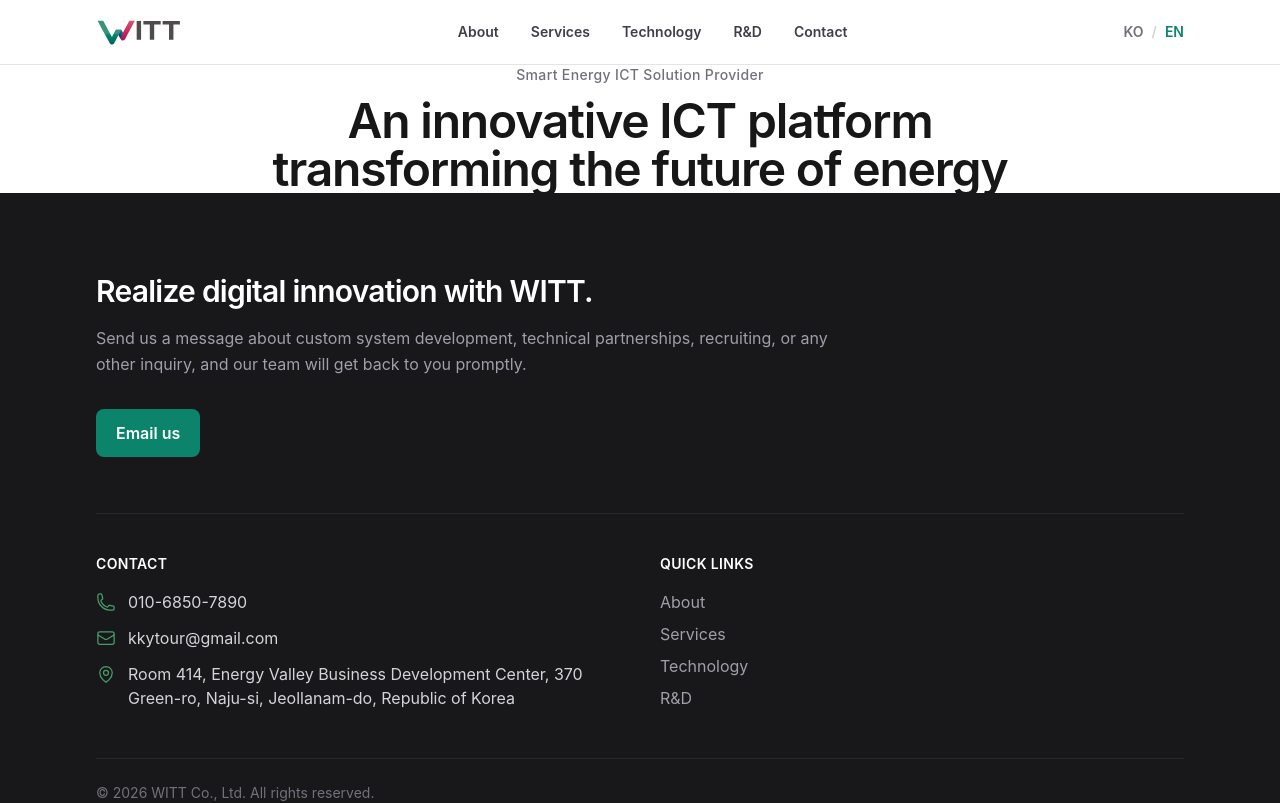
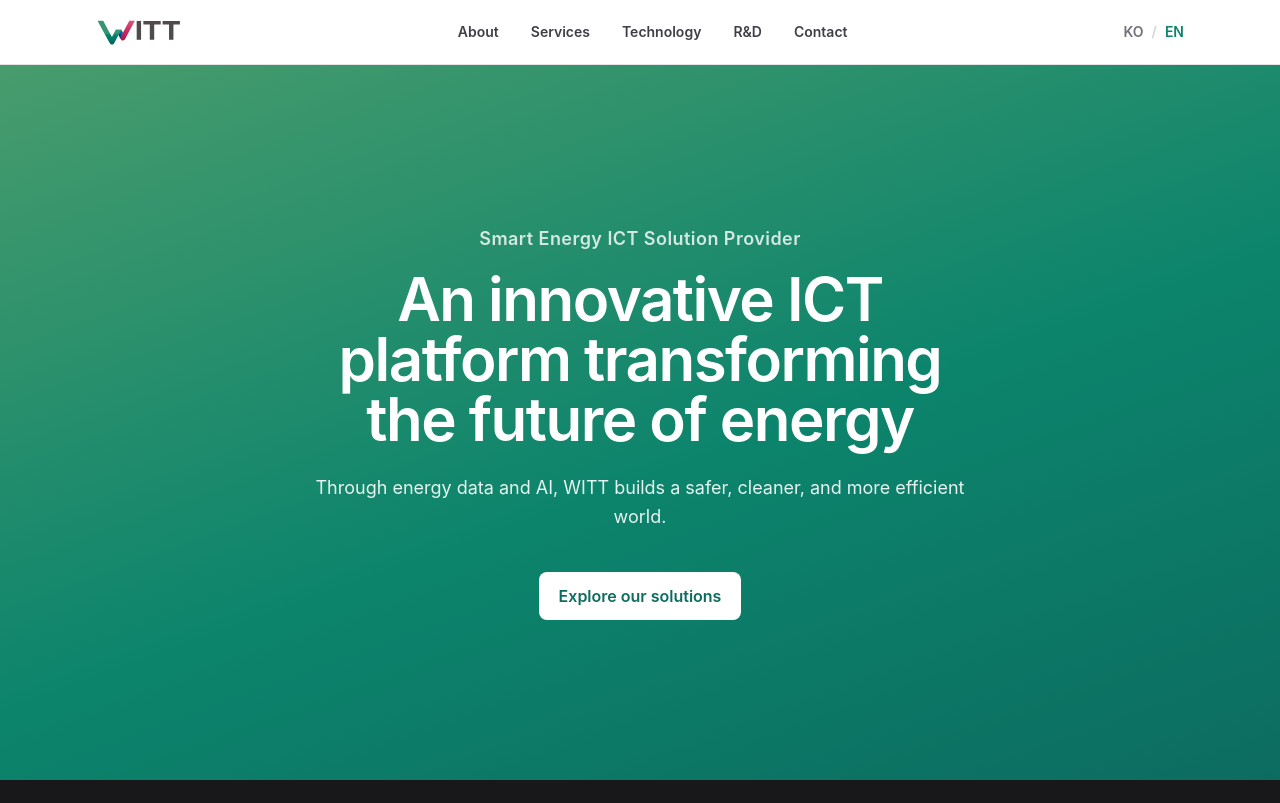
Before and after one commit to witt-company/witt-homepage, a Next.js app: page /en in a window 1280 px wide. Shown: the top 803 px of the page. Built offline with nearby package versions, Linux system fonts and the light colour scheme; a web font is replaced by a local one.

Commit message:
feat: add hero section

```diff
--- a/src/app/[locale]/layout.tsx
+++ b/src/app/[locale]/layout.tsx
@@ -1,5 +1,5 @@
-import { Footer } from "@/components/ui/Footer";
-import { Header } from "@/components/ui/Header";
+import { Footer } from "@/components/layout/Footer";
+import { Header } from "@/components/layout/Header";
 import { hasLocale, locales } from "@/i18n/config";
 import { getDictionary } from "@/i18n/dictionaries";
 import { siteConfig } from "@/lib/site";
--- a/src/app/[locale]/page.tsx
+++ b/src/app/[locale]/page.tsx
@@ -1,5 +1,6 @@
 import { notFound } from "next/navigation";
 
+import { Hero } from "@/components/sections/Hero";
 import { hasLocale } from "@/i18n/config";
 import { getDictionary } from "@/i18n/dictionaries";
 
@@ -13,13 +14,8 @@
   const dict = await getDictionary(locale);
 
   return (
-    <main className="flex flex-1 flex-col items-center justify-center px-6 text-center">
-      <p className="text-sm font-medium tracking-wide text-zinc-500">
-        {dict.hero.eyebrow}
-      </p>
-      <h1 className="mt-3 text-4xl font-semibold tracking-tight sm:text-5xl">
-        {dict.hero.title}
-      </h1>
+    <main className="flex-1">
+      <Hero content={dict.hero} />
     </main>
   );
 }
--- a/src/components/ui/Footer.tsx
+++ b/src/components/layout/Footer.tsx
@@ -1,5 +1,5 @@
+import { ContactInfo } from "@/components/layout/ContactInfo";
 import { Button } from "@/components/ui/Button";
-import { ContactInfo } from "@/components/ui/ContactInfo";
 import type { Dictionary } from "@/i18n/types";
 
 type FooterProps = {
--- a/src/components/ui/Header.tsx
+++ b/src/components/layout/Header.tsx
@@ -4,7 +4,7 @@
 import Link from "next/link";
 import { Bars3Icon, XMarkIcon } from "@heroicons/react/24/outline";
 
-import { LocaleSwitcher } from "@/components/ui/LocaleSwitcher";
+import { LocaleSwitcher } from "@/components/layout/LocaleSwitcher";
 import { Logo } from "@/components/ui/Logo";
 import type { Dictionary } from "@/i18n/types";
 
--- /dev/null
+++ b/src/components/sections/Hero.tsx
@@ -0,0 +1,30 @@
+import { Button } from "@/components/ui/Button";
+import { Container } from "@/components/ui/Container";
+import type { Dictionary } from "@/i18n/types";
+
+type HeroProps = {
+  content: Dictionary["hero"];
+};
+
+export function Hero({ content }: HeroProps) {
+  return (
+    <section className="relative overflow-hidden bg-[image:var(--witt-gradient-green)] text-white">
+      <Container className="py-24 text-center sm:py-32 lg:py-40">
+        <p className="text-base font-semibold tracking-wide text-white/80 sm:text-lg">
+          {content.eyebrow}
+        </p>
+        <h1 className="mx-auto mt-4 max-w-4xl text-4xl font-semibold tracking-tight sm:text-5xl md:text-6xl">
+          {content.title}
+        </h1>
+        <p className="mx-auto mt-6 max-w-2xl text-lg leading-relaxed text-white/90">
+          {content.subtitle}
+        </p>
+        <div className="mt-10">
+          <Button href="#services" variant="inverse">
+            {content.cta}
+          </Button>
+        </div>
+      </Container>
+    </section>
+  );
+}
--- a/src/components/ui/Button.tsx
+++ b/src/components/ui/Button.tsx
@@ -1,6 +1,10 @@
 import type { ComponentProps, ReactNode } from "react";
 
-type Variant = "primary" | "secondary";
+
+
+
+
+type Variant = "primary" | "secondary" | "inverse";
 
 const base =
   "inline-flex items-center justify-center gap-2 rounded-lg px-5 py-3 text-base font-semibold transition-colors focus-visible:outline-none focus-visible:ring-2 focus-visible:ring-primary/50 focus-visible:ring-offset-2";
@@ -9,6 +13,7 @@
   primary: "bg-primary text-white hover:bg-primary-strong",
   secondary:
     "border border-primary text-primary hover:bg-primary hover:text-white",
+  inverse: "bg-white text-primary-strong hover:bg-white/90",
 };
 
 type ButtonProps = { variant?: Variant; children: ReactNode } & (
```
Also changed, not shown: src/components/layout/ContactInfo.tsx (renamed from src/components/ui/ContactInfo.tsx), src/components/layout/LocaleSwitcher.tsx (renamed from src/components/ui/LocaleSwitcher.tsx).
